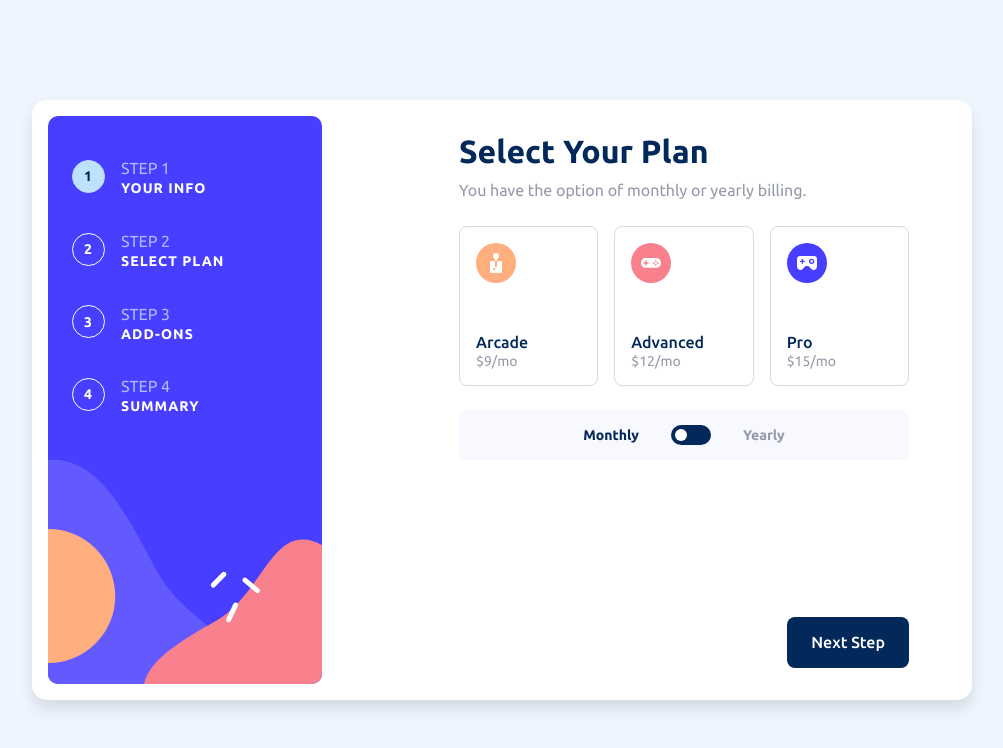
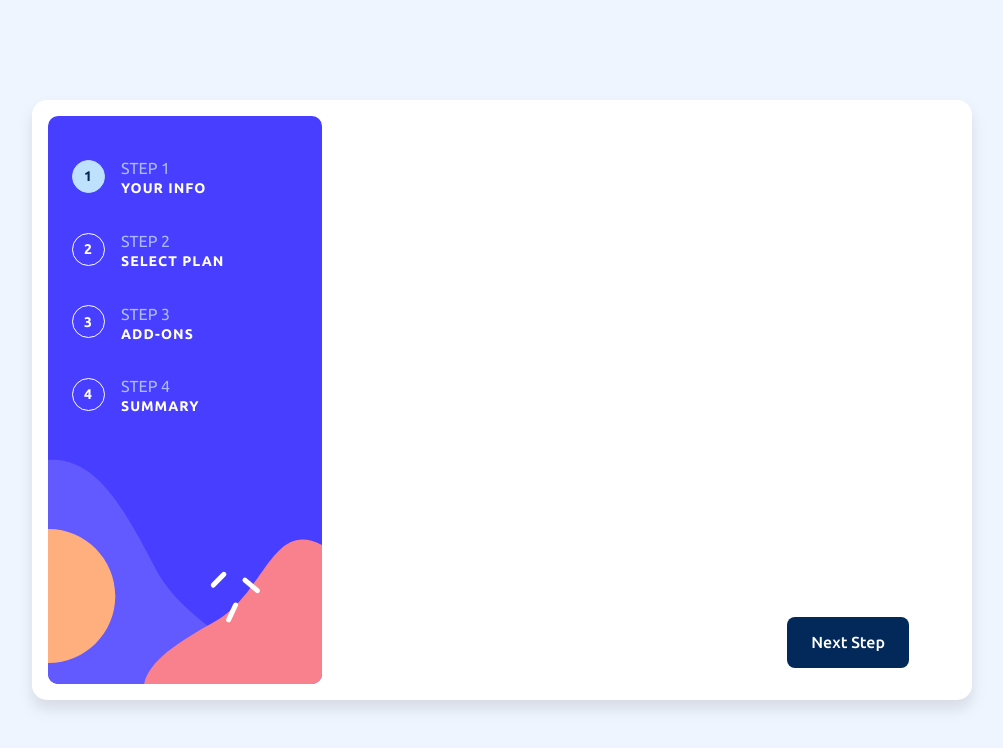
Before and after one commit to nikosetiawanp/multi-step-form, a React (Vite) app: page / in a window 1280 px wide. Shown: the top 748 px of the page, without its empty margins (138-1141 px from the left). Built offline with nearby package versions, Linux system fonts and the light colour scheme.

Commit message:
add addon section

```diff
--- a/src/App.tsx
+++ b/src/App.tsx
@@ -4,8 +4,7 @@ import StepIndicator from "./components/StepIndicator";
 import ProgressSidebar from "./components/ProgressSidebar";
 import SelectPlan from "./components/SelectPlan";
 import Navigation from "./components/Navigation";
-
-import { plans } from "./data/plans";
+import SelectAddons from "./components/SelectAddons";
 
 function App() {
   const [currentStep, setCurrentStep] = useState(1);
@@ -20,11 +19,22 @@ function App() {
         <ProgressSidebar currentStep={currentStep} />
         {/* Section Contianer */}
         <div className="w-full flex flex-col items-center md:py-8">
-          <SelectPlan
-            plans={plans}
-            billingCycle={billingCycle}
-            setBillingCycle={setBillingCycle}
-          />
+          {currentStep == 1 ? (
+            ""
+          ) : currentStep == 2 ? (
+            <SelectPlan
+              billingCycle={billingCycle}
+              setBillingCycle={setBillingCycle}
+            />
+          ) : currentStep == 3 ? (
+            <SelectAddons
+              billingCycle={billingCycle}
+              setBillingCycle={setBillingCycle}
+            />
+          ) : (
+            ""
+          )}
+
           {/* Navigation tablet & desktop */}
           <div className="hidden md:block mt-auto w-full md:max-w-[350px] lg:max-w-[450px]">
             <Navigation
--- /dev/null
+++ b/src/components/SelectAddons.tsx
@@ -0,0 +1,49 @@
+import { addons } from "../data/addons";
+import type { Addon } from "../types/addon";
+import StepHeader from "./StepHeader";
+import IconCheckmark from "../assets/images/icon-checkmark.svg";
+
+export default function SelectAddons(props: {
+  billingCycle: "monthly" | "yearly";
+  setBillingCycle: React.Dispatch<React.SetStateAction<"monthly" | "yearly">>;
+}) {
+  return (
+    <>
+      <div className="flex flex-col gap-6 w-full md:max-w-[350px] lg:max-w-[450px]">
+        <StepHeader
+          title="Pick add-ons"
+          description="Add-ons help enhance your gaming experience."
+        />
+        <div className="flex flex-col gap-2 md:gap-4">
+          {addons.map((addon: Addon) => (
+            <div
+              key={addon.id}
+              className="flex items-center p-4 md:px-6 md:py-4 gap-4 md:gap-6 border bg-blue-50 border-purple-600 rounded-lg hover:cursor-pointer"
+            >
+              {/* Checkbox */}
+              <div className="min-w-[20px] min-h-[20px] flex justify-center items-center bg-purple-600 rounded-sm">
+                <img src={IconCheckmark} alt="icon-checkmark" />
+              </div>
+              {/* Name and description */}
+              <div className="flex flex-col gap-0 md:gap-2">
+                <span className="text-preset-4-medium md:text-preset-3-medium text-blue-950">
+                  {addon.name}
+                </span>
+                <span className="text-preset-5 md:text-preset-4-regular text-grey-500">
+                  {addon.description}
+                </span>
+              </div>
+              {/* Price */}
+              <span className="text-preset-5 text-purple-600 ml-auto">
+                +$
+                {props.billingCycle == "monthly"
+                  ? addon.price.monthly + "/mo"
+                  : addon.price.yearly + "/yr"}
+              </span>
+            </div>
+          ))}
+        </div>
+      </div>
+    </>
+  );
+}
--- a/src/components/SelectPlan.tsx
+++ b/src/components/SelectPlan.tsx
@@ -1,7 +1,6 @@
-import type { Plan } from "../types/plan";
+import { plans } from "../data/plans";
 
 export default function SelectPlan(props: {
-  plans: Plan[];
   billingCycle: "monthly" | "yearly";
   setBillingCycle: React.Dispatch<React.SetStateAction<"monthly" | "yearly">>;
 }) {
@@ -14,7 +13,7 @@ export default function SelectPlan(props: {
   };
 
   return (
-    <div className="flex flex-col gap-6 w-full md:max-w-[350px] lg:max-w-[450px] md:">
+    <div className="flex flex-col gap-6 w-full md:max-w-[350px] lg:max-w-[450px]">
       <div className="flex flex-col gap-2">
         <h2 className="text-preset-1 text-blue-950">Select Your Plan</h2>
         <p className="text-preset-3-regular text-grey-500">
@@ -22,7 +21,7 @@ export default function SelectPlan(props: {
         </p>
       </div>
       <div className="flex flex-col gap-2 lg:gap-4 lg:flex-row">
-        {props.plans.map((plan, index) => (
+        {plans.map((plan, index) => (
           // Card
           <div
             key={index}
@@ -39,8 +38,8 @@ export default function SelectPlan(props: {
               </span>
               <span className="text-preset-4-regular text-grey-500">
                 {props.billingCycle == "monthly"
-                  ? `$${plan.price.monthly}/mo`
-                  : `$${plan.price.yearly}/yr`}
+                  ? plan.price.monthly + "/mo"
+                  : plan.price.yearly + "/yr"}
               </span>
 
               {/* 2 months free */}
--- /dev/null
+++ b/src/components/StepHeader.tsx
@@ -0,0 +1,11 @@
+export default function StepHeader(props: {
+  title: string;
+  description: string;
+}) {
+  return (
+    <div className="flex flex-col gap-2">
+      <h2 className="text-preset-1 text-blue-950">{props.title}</h2>
+      <p className="text-preset-3-regular text-grey-500">{props.description}</p>
+    </div>
+  );
+}
```
